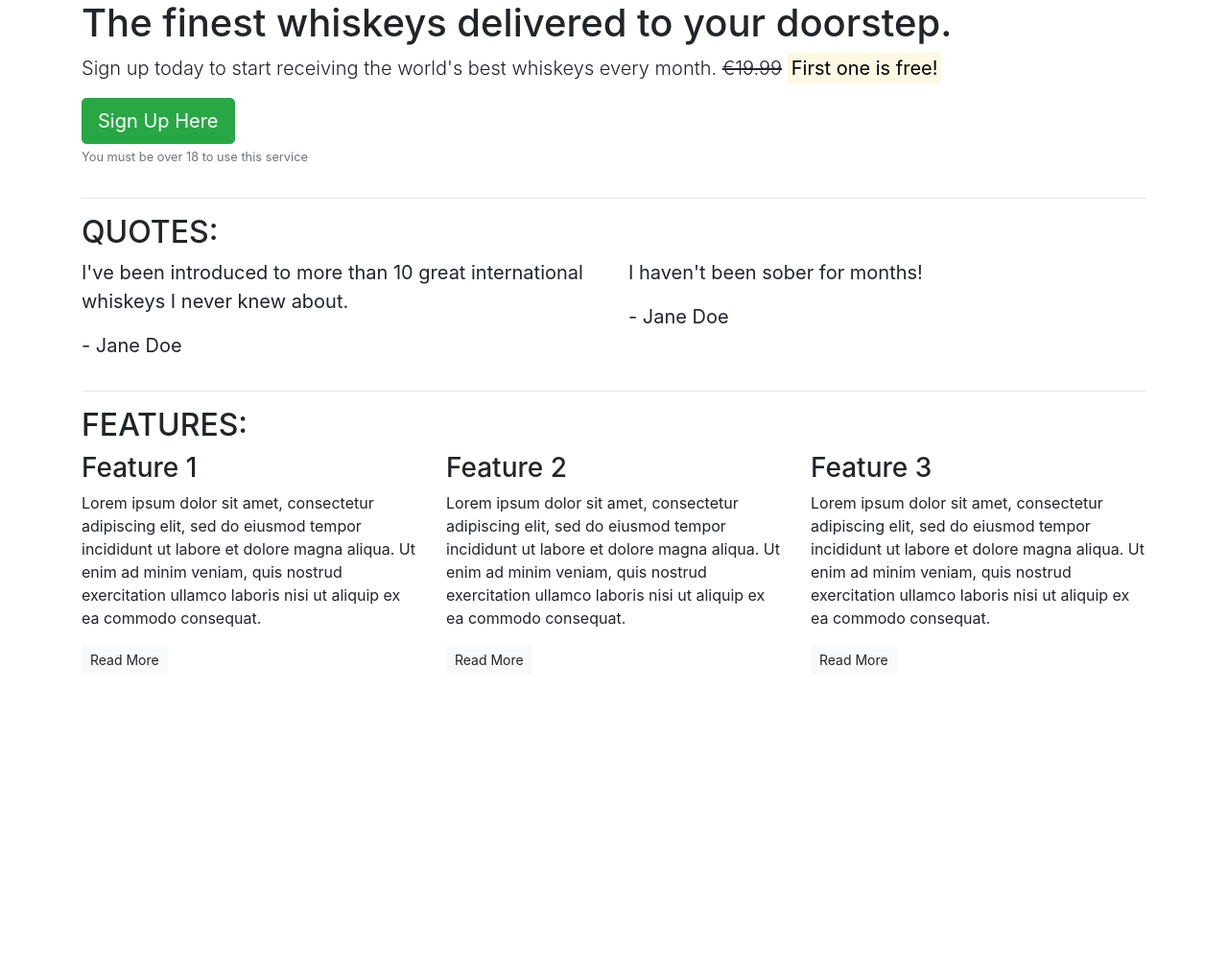
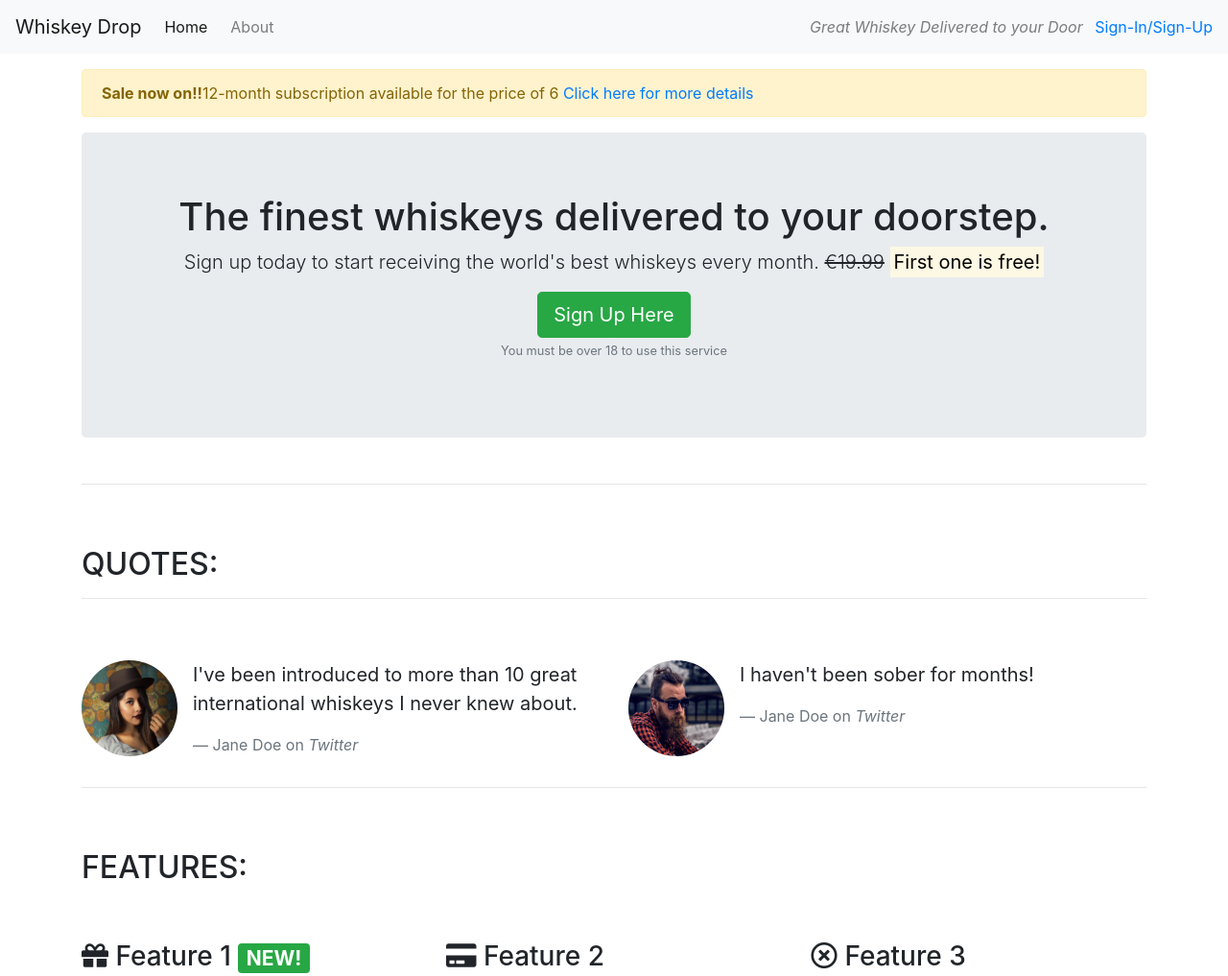
Before and after one commit to damien-meere/bootstrap_init, a plain HTML site: page index.html in a window 1280 px wide. Shown: the top 1017 px of the page at 96% size. Before the commit the page ends 800 px from the top, so only its background shows below. Drawn offline with nearby package versions, Linux system fonts and the light colour scheme.

Commit message:
updated file with additional Bootstrap & fontawesome components

```diff
--- a/index.html
+++ b/index.html
@@ -8,19 +8,52 @@
     <meta http-equiv="X-UA-Compatible" content="ie=edge">
     <link rel="stylesheet" href="https://stackpath.bootstrapcdn.com/bootstrap/4.3.1/css/bootstrap.min.css" integrity="sha384-ggOyR0iXCbMQv3Xipma34MD+dH/1fQ784/j6cY/iJTQUOhcWr7x9JvoRxT2MZw1T" crossorigin="anonymous">
     <script src="https://stackpath.bootstrapcdn.com/bootstrap/4.3.1/js/bootstrap.min.js" integrity="sha384-JjSmVgyd0p3pXB1rRibZUAYoIIy6OrQ6VrjIEaFf/nJGzIxFDsf4x0xIM+B07jRM" crossorigin="anonymous"></script>
+    <link rel="stylesheet" href="https://use.fontawesome.com/releases/v5.8.2/css/all.css" integrity="sha384-oS3vJWv+0UjzBfQzYUhtDYW+Pj2yciDJxpsK1OYPAYjqT085Qq/1cq5FLXAZQ7Ay" crossorigin="anonymous">
     <title>Whiskey Drop | Taste a new whiskey every month</title>
 </head>
 
 <body>
-    <article class="container">
+    <!-- Fixed-top ensure the navbar is always visible -->
+    <nav class="navbar navbar-light bg-light navbar-expand-sm">
+        <a href="/" class="navbar-brand">Whiskey Drop</a>
+        <ul class="navbar-nav mr-auto">
+            <li class="active auto mr-2"><a class="nav-link" href="/">Home</a></li>
+            <li class="auto mr-2"><a class="nav-link" href="/about">About</a></li>
+            <li class="auto mr-2 d-block d-sm-none"><a class="nav-link" href="/login">Sign-In/Sign-Up</a></li>
+        </ul>
+
+        <!-- Will only be displayed on medium sized screens and above -->
+        <div class="d-none d-md-block">
+            <p class="navbar-text my-auto mr-2"><i>Great Whiskey Delivered to your Door</i></p>
+            <a href="/login">Sign-In/Sign-Up</a>
+        </div>
+        <!--</div>-->
+    </nav>
+
+    <article class="container mt-3">
+        <!-- d-none and d-sm-block ensure this banner is not available on mobile devices -->
+        <div class="row d-none d-sm-block">
+            <div class="col-12">
+                <div class="alert alert-warning">
+                    <strong>Sale now on!!</strong>12-month subscription available for the price of 6
+                    <a href="">Click here for more details</a>
+                </div>
+            </div>
+        </div>
+
+
+
         <!-- Callout -->
         <div class="row">
             <!-- Callout will be the same (full width) on all screen sizes -->
             <div class="col-12">
-                <section class="callout">
+                <section class="callout jumbotron text-center">
                     <h1>The finest whiskeys delivered to your doorstep.</h1>
                     <p class="lead">Sign up today to start receiving the world's best whiskeys every month.
-                        <s>€19.99</s> <strong><mark>First one is free!</mark></strong></p>
+                        <!-- struck off text will only apear on small screens or larger, NOT Mobile -->
+                        <s class="d-none d-sm-inline">€19.99</s>
+                        <span class="d-inline d-sm-none"><br></span>
+                        <strong><mark>First one is free!</mark></strong></p>
                     <button class="btn btn-success btn-lg">Sign Up Here</button>
                     <p class="text-muted"><small>You must be over 18 to use this service</small></p>
                 </section>
@@ -31,24 +64,38 @@
 
         <!-- Quotes -->
         <section class="quotes">
-            <!--Class set to test-uppercase is bootstrap formatting -->
             <div class="row">
-                <div class="col-12">
+                <div class="col-12 my-5">
                     <h2 class="text-uppercase">Quotes:</h2>
+                    <hr />
                 </div>
             </div>
             <div class="row">
                 <div class="col-12 col-md-6">
+                    <div class="media">
+                        <div class="d-none d-sm-block">
+                            <img src="images/girl-image.png" class="rounded-circle mr-3" height=100 width=100>
+                        </div>
+                        <div class="media-body">
                             <blockquote class="blockquote">
                                 <p>I've been introduced to more than 10 great international whiskeys I never knew about.</p>
-                        <p>- Jane Doe</p>
+                                <footer class="blockquote-footer">Jane Doe on <cite title="Twitter">Twitter</cite></footer>
                             </blockquote>
                         </div>
+                    </div>
+                </div>
                 <div class="col-12 col-md-6">
+                    <div class="media">
+                        <div class="d-none d-sm-block">
+                            <img src="images/guy-image.png" class="rounded-circle mr-3" height=100 width=100>
+                        </div>
+                        <div class="media-body">
                             <blockquote class="blockquote">
                                 <p>I haven't been sober for months!</p>
-                        <p>- Jane Doe</p>
+                                <footer class="blockquote-footer">Jane Doe on <cite title="Twitter">Twitter</cite></footer>
                             </blockquote>
+                        </div>
+                    </div>
                 </div>
             </div>
         </section>
@@ -58,7 +105,7 @@
         <!-- Features -->
         <section class="features">
             <div class="row">
-                <div class="col-12">
+                <div class="col-12 my-5">
                     <h2 class="text-uppercase">Features:</h2>
                 </div>
             </div>
@@ -66,14 +113,14 @@
                 <!-- on Medium screens the featues elements will cover half the screen with, or full width on smaller screens-->
                 <div class="col-12 col-md-6 col-lg-4">
                     <div class="feature">
-                        <h3>Feature 1</h3>
+                        <h3><i class="fas fa-gift d-none d-sm-inline"></i> Feature 1 <span class="badge badge-success">NEW!</span></h3>
                         <p>Lorem ipsum dolor sit amet, consectetur adipiscing elit, sed do eiusmod tempor incididunt ut labore et dolore magna aliqua. Ut enim ad minim veniam, quis nostrud exercitation ullamco laboris nisi ut aliquip ex ea commodo consequat.</p>
                         <p><a class="btn btn-sm btn-light" href="">Read More</a></p>
                     </div>
                 </div>
                 <div class="col-12 col-md-6 col-lg-4">
                     <div class="feature">
-                        <h3>Feature 2</h3>
+                        <h3><i class="fas fa-credit-card d-none d-sm-inline"></i> Feature 2</h3>
                         <p>Lorem ipsum dolor sit amet, consectetur adipiscing elit, sed do eiusmod tempor incididunt ut labore et dolore magna aliqua. Ut enim ad minim veniam, quis nostrud exercitation ullamco laboris nisi ut aliquip ex ea commodo consequat.</p>
                         <p><a class="btn btn-light btn-sm" href="">Read More</a></p>
                     </div>
@@ -82,7 +129,7 @@
                 <!-- on large screens this element will appear (d-lg-block) -->
                 <div class="col-12 d-md-none d-lg-block col-lg-4">
                     <div class="feature">
-                        <h3>Feature 3</h3>
+                        <h3><i class="far fa-times-circle d-none d-sm-inline"></i> Feature 3</h3>
                         <p>Lorem ipsum dolor sit amet, consectetur adipiscing elit, sed do eiusmod tempor incididunt ut labore et dolore magna aliqua. Ut enim ad minim veniam, quis nostrud exercitation ullamco laboris nisi ut aliquip ex ea commodo consequat.</p>
                         <p><a class="btn btn-light btn-sm" href="">Read More</a></p>
                     </div>
```
Also changed, not shown: images/girl-image.png (added), images/guy-image.png (added). Lines whose indentation alone changed are shown as unchanged.
